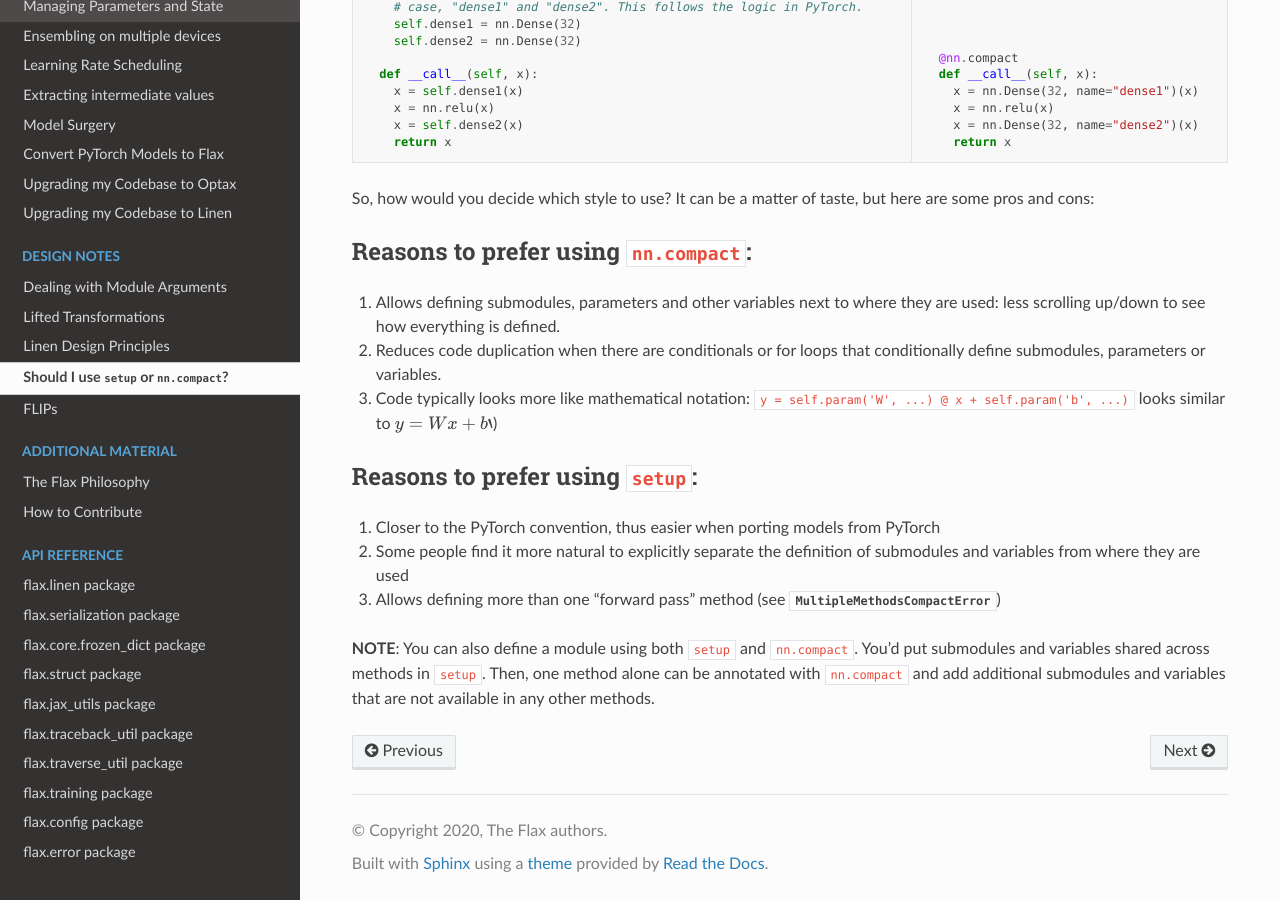
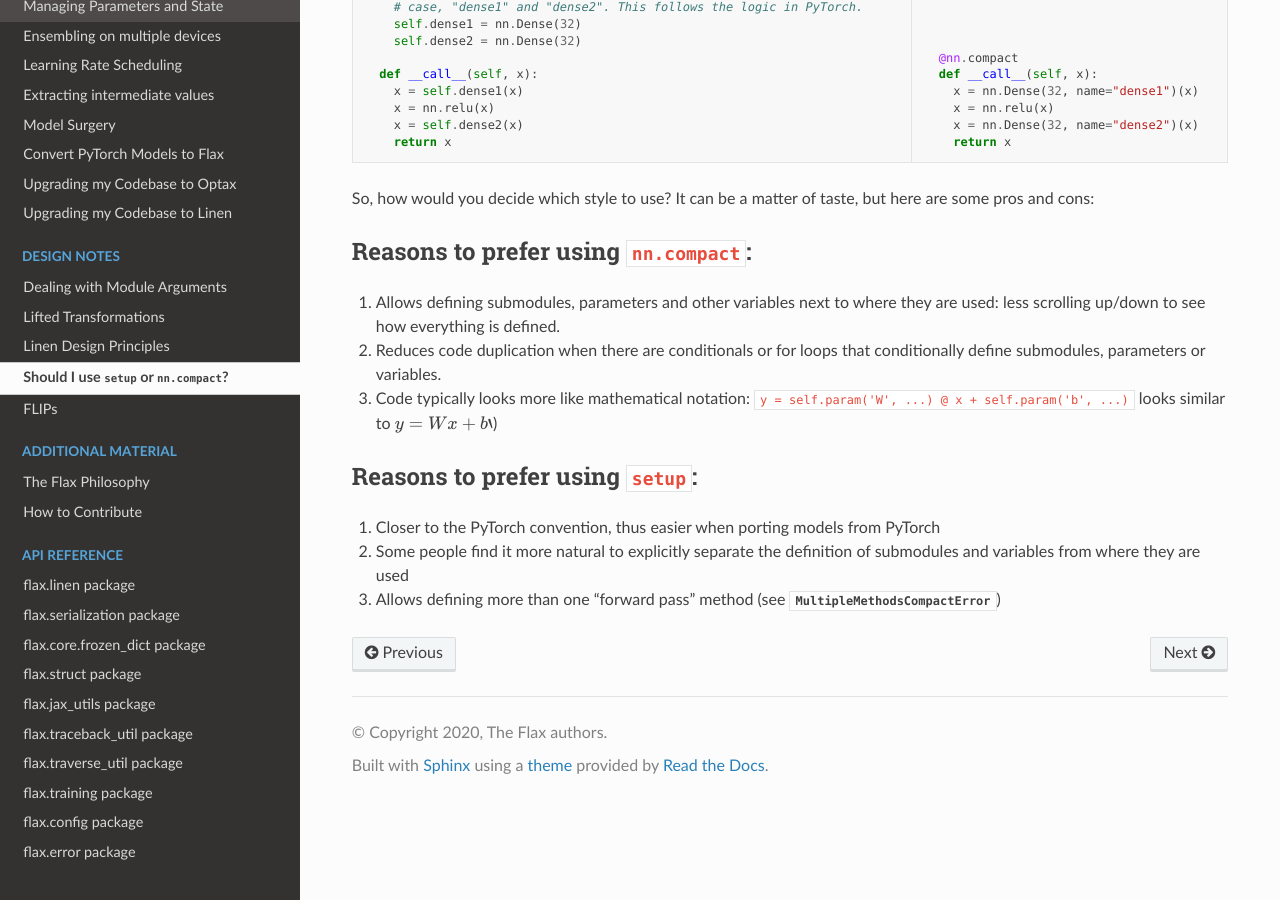
Before and after one commit to google/flax, a Sphinx documentation site: the page built from docs/design_notes/setup_or_nncompact.rst, in a window 1280 px wide and 900 px high, scrolled down 640 px. Built offline with Sphinx 7.4.7 and the Read the Docs theme 2.0.0, drawn with Linux system fonts in a browser that asks for light colours.

Commit message:
Don't recommend mixing setup and compact in docs.
We probably want to force exclusive setup vs compact Module behavior in the future, so don't encourage mixing these approaches in our docs on the subject.

```diff
--- a/docs/design_notes/setup_or_nncompact.rst
+++ b/docs/design_notes/setup_or_nncompact.rst
@@ -80,12 +80,6 @@ Reasons to prefer using ``setup``:
 3. Allows defining more than one "forward pass" method
    (see :class:`MultipleMethodsCompactError <flax.errors.MultipleMethodsCompactError>`)
 
-**NOTE**: You can also define a module using both ``setup`` and
-``nn.compact``. You'd put submodules and variables shared across
-methods in ``setup``. Then, one method alone can be annotated
-with ``nn.compact`` and add additional
-submodules and variables that are not available in any other methods.
-
 
 
 
```
